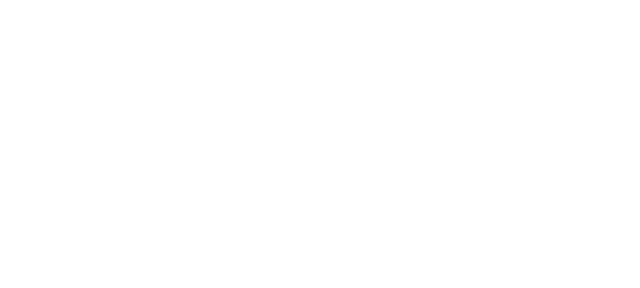
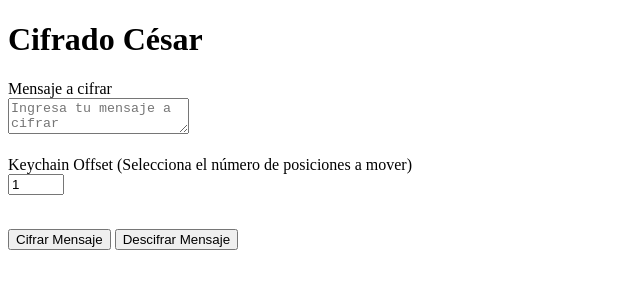
Before and after one commit to BeryNice/cifrado-cesar, a plain HTML site: page index.html in a window 1280 px wide. Shown: the whole page, without its empty margins (0-640 px from the left). Drawn offline with Linux system fonts and the light colour scheme.

Commit message:
funcion encode

```diff
--- /dev/null
+++ b/app.js
@@ -0,0 +1,41 @@
+//let string = document.getElementById('stringMessage').value;
+
+/* V.1.0 CODIFICA E IMPRIME EN PARRARO
+const encode = () => {
+  let string = document.getElementById('stringMessage').value;
+  let offset = parseInt (document.getElementById('keychainOffset').value);
+  offsetMove = offset;
+  let messageEncode = "";
+
+  for (var i = 0; i < string.length; i++) {
+    var message = string[i].charCodeAt();
+    console.log(string[i].charCodeAt());
+    //(x+n)%+26
+    messageEncode += String.fromCharCode(message + offset);
+  }
+  document.getElementById('encryptedMessage').innerHTML = messageEncode;
+}
+encode()
+*/
+
+
+const encode = () => {
+  //declaramos la variable donde se almacena el mensaje de entrada
+  let string = document.getElementById('stringMessage').value;
+  //declaramos la variable donde se almacena la posición a desplazar
+  let offset = parseInt (document.getElementById('keychainOffset').value);
+  //offsetMove = offset;
+
+  // declaramos una nueva variable en donde se almacena el mensaje codificado
+  let messageEncode = "";
+  //codificar mensaje
+  for (var i = 0; i < string.length; i++) {
+    var message = string[i].charCodeAt();
+    console.log(string[i].charCodeAt());
+    //(x+n)%+26
+    messageEncode += String.fromCharCode(message + offset);
+  }
+  // Imprimimos mensaje en HTML
+  document.getElementById('encryptedMessage').innerHTML = messageEncode;
+}
+encode()
--- a/index.html
+++ b/index.html
@@ -1,10 +1,36 @@
 <!DOCTYPE html>
-<html lang="es" dir="ltr">
+<html>
   <head>
     <meta charset="utf-8">
-    <title>Cifrado César</title>
+    <title>Caesar Cipher | Cifrado César</title>
+    <link rel="stylesheet" href="style.css" />
   </head>
   <body>
+    <div id="root">
 
+      <h1>Cifrado César</h1>
+
+      <!-- Mensaje a cifrar -->
+      <label>Mensaje a cifrar</label> <br>
+      <textarea type="text" id="stringMessage" name="name" placeholder="Ingresa tu mensaje a cifrar"></textarea><br>
+      <br>
+      <label> Keychain Offset (Selecciona el número de posiciones a mover) </label> <br>
+      <!-- Key Chain o llave para desencriptar -->
+      <input id="keychainOffset" type="number" name="" value="1" max="10" min="0" placeholder="Selecione un número"> <br>
+      <br>
+      <!-- Output de mensaje cifrado  -->
+      <!-- <label>Mensaje cifrado</label> <br> -->
+      <p id="encryptedMessage"> Mensaje cifrado </p>
+      <!-- <textarea id="exitMessage" name="name" rows="4" cols="50" ></textarea> <br> -->
+      <!-- Boton que dispara la función que cifra -->
+      <button id="buttonEncode" type="button" name="button" onclick="encode()"> Cifrar Mensaje </button>
+      <button type="button" name="" value="Descifrar Mensaje" onclick="decode()"> Descifrar Mensaje </button>
+
+    </div>
+    <script src="app.js"></script>
+
+    <!--
+    <script src="cipher.js"></script>
+    <script src="index.js"></script> -->
   </body>
 </html>
```
Also changed, not shown: style.css (added).
